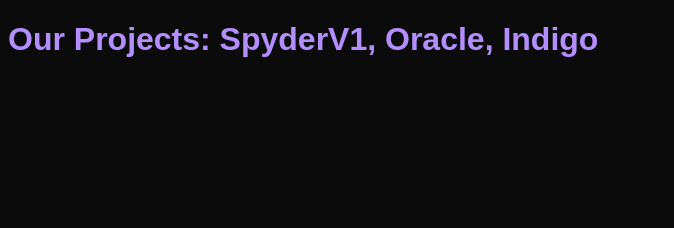
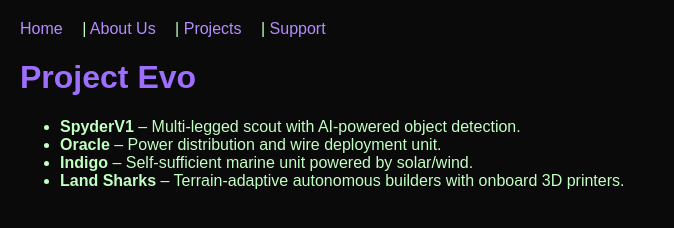
Before and after one commit to MechaBarbarians/Petersons-robotics-and-Innovation, a plain HTML site: page projects.html in a window 1280 px wide. Shown: the whole page, without its empty margins (0-674 px from the left). Drawn offline with Linux system fonts and the light colour scheme.

Commit message:
Add files via upload

```diff
--- a/projects.html
+++ b/projects.html
@@ -1 +1,22 @@
-<!DOCTYPE html><html><head><link rel='stylesheet' href='styles.css'><title>Projects</title></head><body><h1>Our Projects: SpyderV1, Oracle, Indigo</h1></body></html>
+<!DOCTYPE html>
+<html>
+<head>
+    <link rel='stylesheet' href='styles.css'>
+    <title>Our Projects</title>
+</head>
+<body>
+    <nav>
+        <a href="index.html">Home</a> |
+        <a href="about.html">About Us</a> |
+        <a href="projects.html">Projects</a> |
+        <a href="supportTheProjectV1.html">Support</a>
+    </nav>
+    <h1>Project Evo</h1>
+    <ul>
+        <li><strong>SpyderV1</strong> – Multi-legged scout with AI-powered object detection.</li>
+        <li><strong>Oracle</strong> – Power distribution and wire deployment unit.</li>
+        <li><strong>Indigo</strong> – Self-sufficient marine unit powered by solar/wind.</li>
+        <li><strong>Land Sharks</strong> – Terrain-adaptive autonomous builders with onboard 3D printers.</li>
+    </ul>
+</body>
+</html>
--- a/styles.css
+++ b/styles.css
@@ -1 +1,17 @@
-body { background-color: #0b0b0b; color: #c1f7c9; font-family: Arial, sans-serif; } h1 { color: #b48eff; }
+body {
+    background-color: #0a0a0a;
+    color: #c2ffc2;
+    font-family: Arial, sans-serif;
+    margin: 20px;
+}
+nav a {
+    margin-right: 15px;
+    color: #b48eff;
+    text-decoration: none;
+}
+nav a:hover {
+    text-decoration: underline;
+}
+h1 {
+    color: #9e6eff;
+}
```
Also changed, not shown: about.html (+17 -1 lines), index.html (+17 -1 lines), supportTheProjectV1.html (+18 -1 lines).
